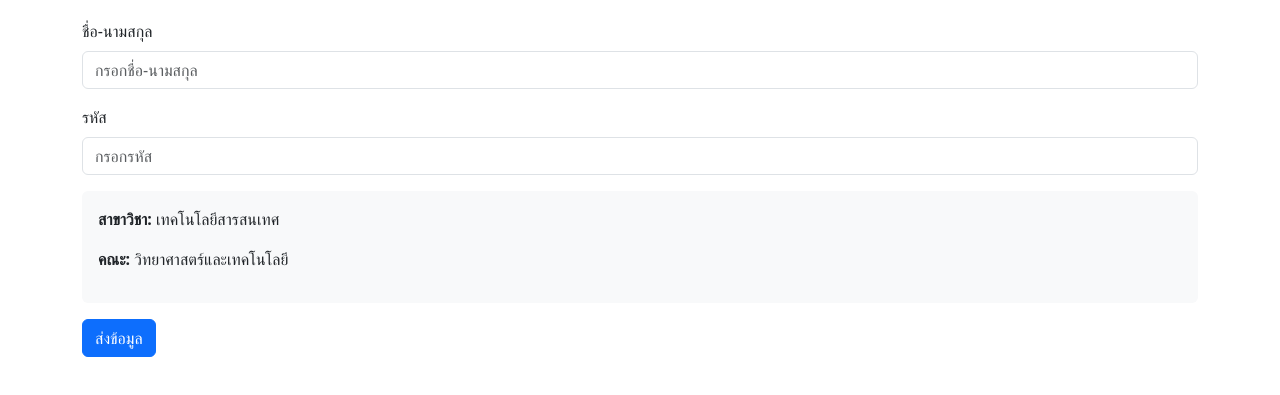
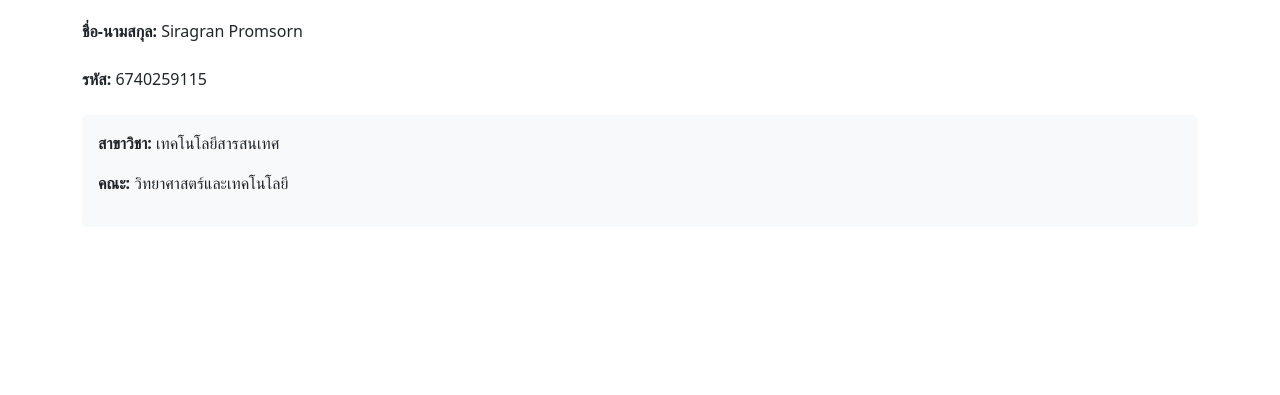
Before and after one commit to KasparPudovkins/Mysite, a plain HTML site: page index.html in a window 1280 px wide. Shown: the part 101-496 px from the top of the page. Drawn offline with nearby package versions, Linux system fonts and the light colour scheme.

Commit message:
Update index.html

```diff
--- a/index.html
+++ b/index.html
@@ -1,31 +1,40 @@
 <!doctype html>
 <html lang="th">
   <head>
-    <meta charset="utf-8">
-    <meta name="viewport" content="width=device-width, initial-scale=1">
+    <meta charset="utf-8" />
+    <meta name="viewport" content="width=device-width, initial-scale=1" />
     <title>แบบฟอร์มข้อมูลนักศึกษา</title>
-    <link href="https://cdn.jsdelivr.net/npm/bootstrap@5.3.7/dist/css/bootstrap.min.css" rel="stylesheet" integrity="sha384-LN+7fdVzj6u52u30Kp6M/trliBMCMKTyK833zpbD+pXdCLuTusPj697FH4R/5mcr" crossorigin="anonymous">
+    <link
+      href="https://cdn.jsdelivr.net/npm/bootstrap@5.3.7/dist/css/bootstrap.min.css"
+      rel="stylesheet"
+      integrity="sha384-LN+7fdVzj6u52u30Kp6M/trliBMCMKTyK833zpbD+pXdCLuTusPj697FH4R/5mcr"
+      crossorigin="anonymous"
+    />
   </head>
   <body>
     <div class="container my-5">
       <h1 class="mb-4">ข้อมูลนักศึกษา</h1>
-      <form>
+
       <div class="mb-3">
-          <label for="fullname" class="form-label">ชื่อ-นามสกุล</label>
-          <input type="text" class="form-control" id="fullname" name="fullname" placeholder="กรอกชื่อ-นามสกุล" required>
+        <label class="form-label fw-bold">ชื่อ-นามสกุล:</label>
+        <span id="fullname">Siragran Promsorn</span>
       </div>
+
       <div class="mb-3">
-          <label for="studentid" class="form-label">รหัส</label>
-          <input type="text" class="form-control" id="studentid" name="studentid" placeholder="กรอกรหัส" required>
+        <label class="form-label fw-bold">รหัส:</label>
+        <span id="studentid">6740259115</span>
       </div>
+
       <div class="mb-3 p-3 bg-light rounded">
         <p><strong>สาขาวิชา:</strong> เทคโนโลยีสารสนเทศ</p>
         <p><strong>คณะ:</strong> วิทยาศาสตร์และเทคโนโลยี</p>
       </div>
-        <button type="submit" class="btn btn-primary">ส่งข้อมูล</button>
-      </form>
     </div>
 
-    <script src="https://cdn.jsdelivr.net/npm/bootstrap@5.3.7/dist/js/bootstrap.bundle.min.js" integrity="sha384-ndDqU0Gzau9qJ1lfW4pNLlhNTkCfHzAVBReH9diLvGRem5+R9g2FzA8ZGN954O5Q" crossorigin="anonymous"></script>
+    <script
+      src="https://cdn.jsdelivr.net/npm/bootstrap@5.3.7/dist/js/bootstrap.bundle.min.js"
+      integrity="sha384-ndDqU0Gzau9qJ1lfW4pNLlhNTkCfHzAVBReH9diLvGRem5+R9g2FzA8ZGN954O5Q"
+      crossorigin="anonymous"
+    ></script>
   </body>
 </html>
```
Lines whose indentation alone changed are shown as unchanged.
